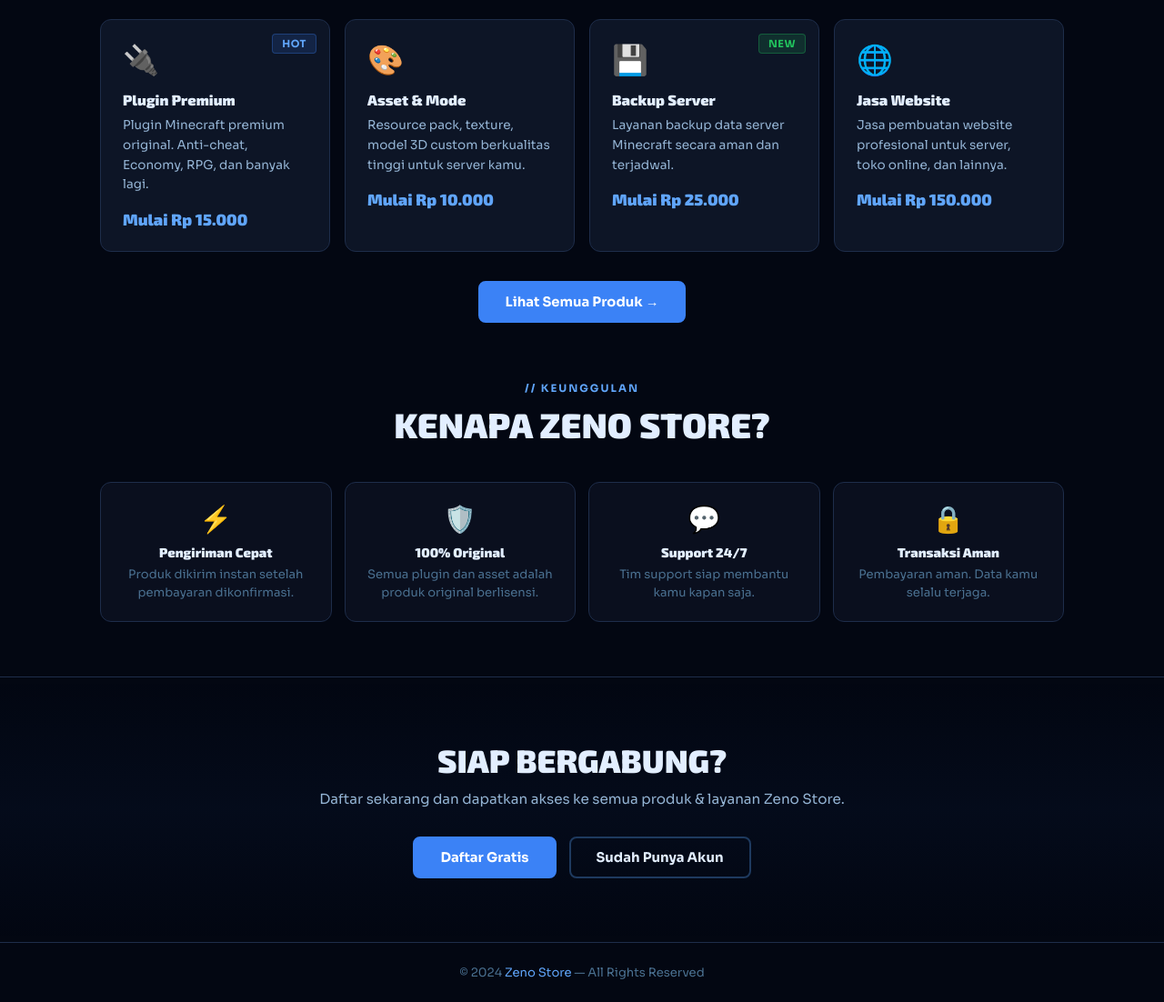
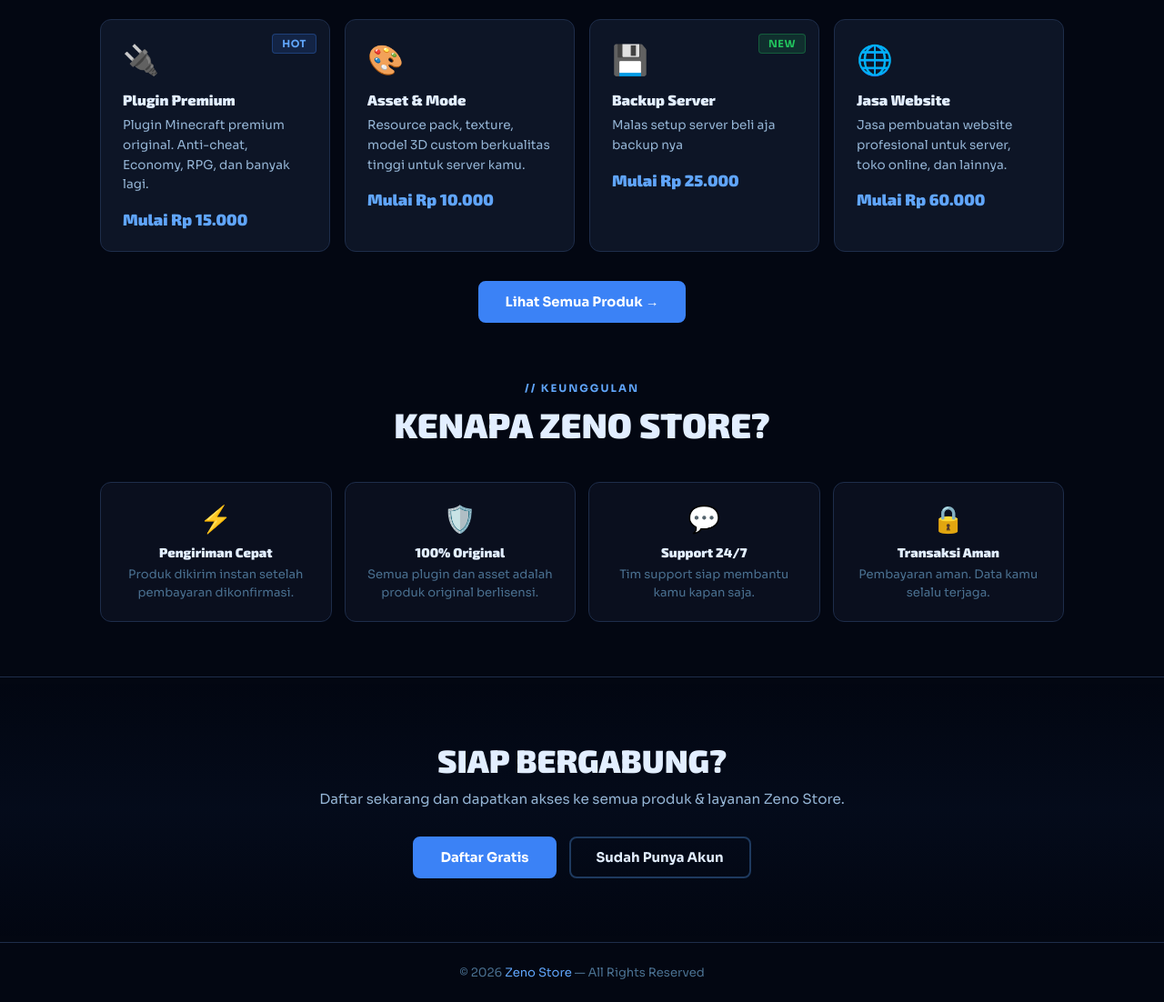
Before and after one commit to ezram6803-art/zenostorev2final, a website: page public/index.html in a window 1280 px wide. Shown: the part 1060-2162 px from the top of the page at 91% size. Drawn offline with Linux system fonts and the light colour scheme.

Commit message:
Update product descriptions and footer year

```diff
--- a/public/index.html
+++ b/public/index.html
@@ -239,14 +239,14 @@
                 <div class="product-badge-pos"><span class="badge badge-success">NEW</span></div>
                 <span class="product-icon">💾</span>
                 <div class="product-name">Backup Server</div>
-                <div class="product-desc">Layanan backup data server Minecraft secara aman dan terjadwal.</div>
+                <div class="product-desc">Malas setup server beli aja backup nya</div>
                 <div class="product-price">Mulai Rp 25.000</div>
             </a>
             <a href="/products" class="product-card">
                 <span class="product-icon">🌐</span>
                 <div class="product-name">Jasa Website</div>
                 <div class="product-desc">Jasa pembuatan website profesional untuk server, toko online, dan lainnya.</div>
-                <div class="product-price">Mulai Rp 150.000</div>
+                <div class="product-price">Mulai Rp 60.000</div>
             </a>
         </div>
         <div style="text-align:center; margin-top:32px;">
@@ -278,7 +278,7 @@
         </div>
     </div>
 
-    <footer><p>© 2024 <span>Zeno Store</span> — All Rights Reserved</p></footer>
+    <footer><p>© 2026 <span>Zeno Store</span> — All Rights Reserved</p></footer>
 
     <script>
         // Cek login status
```
